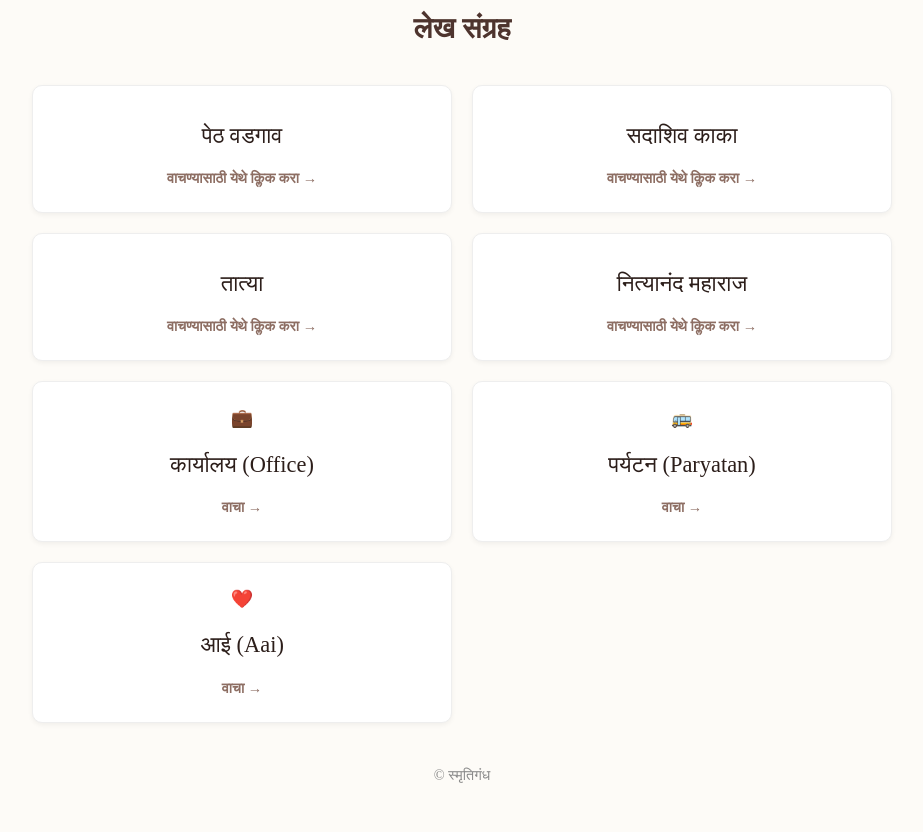
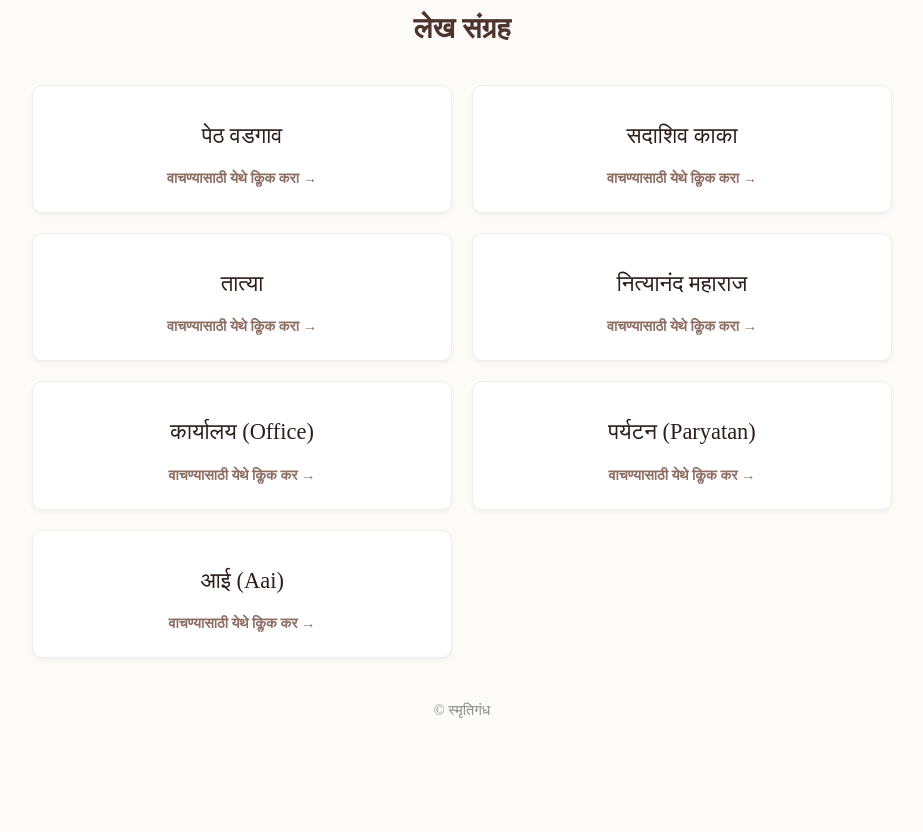
Before and after one commit to vrphadke/vrphadke.github.io, a plain HTML site: page index.html in a window 1280 px wide. Shown: the part 919-1751 px from the top of the page, without its empty margins (178-1101 px from the left). After the commit the page ends 1703 px from the top, so only its background shows below. Drawn offline with Linux system fonts and the light colour scheme; a web font is replaced by a local one.

Commit message:
Update index.html

```diff
--- a/index.html
+++ b/index.html
@@ -227,21 +227,20 @@
             <div class="card-cta">वाचण्यासाठी येथे क्लिक करा &rarr;</div>
         </a>
         <a href="https://online.fliphtml5.com/jcwfz/lmsq/" target="_blank" class="link-card">
-    <span class="card-icon">💼</span>
     <div class="card-title">कार्यालय (Office)</div>
-    <div class="card-cta">वाचा &rarr;</div>
+    <div class="card-cta">वाचण्यासाठी येथे क्लिक कर &rarr;</div>
 </a>
 
 <a href="https://online.fliphtml5.com/jcwfz/qdvo/" target="_blank" class="link-card">
-    <span class="card-icon">🚌</span>
+
     <div class="card-title">पर्यटन (Paryatan)</div>
-    <div class="card-cta">वाचा &rarr;</div>
+    <div class="card-cta">वाचण्यासाठी येथे क्लिक कर &rarr;</div>
 </a>
 
 <a href="https://online.fliphtml5.com/wxerl/lcoq/" target="_blank" class="link-card">
-    <span class="card-icon">❤️</span>
+
     <div class="card-title">आई (Aai)</div>
-    <div class="card-cta">वाचा &rarr;</div>
+    <div class="card-cta">वाचण्यासाठी येथे क्लिक कर &rarr;</div>
 </a>
     </div>
 
```
